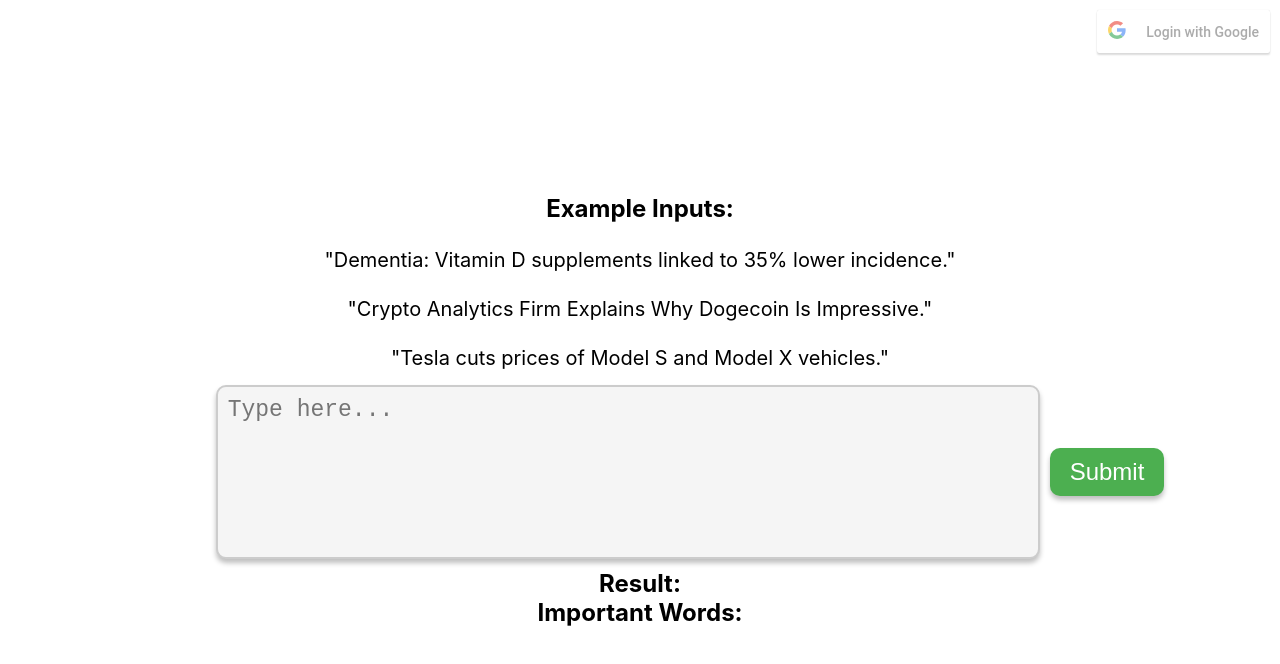
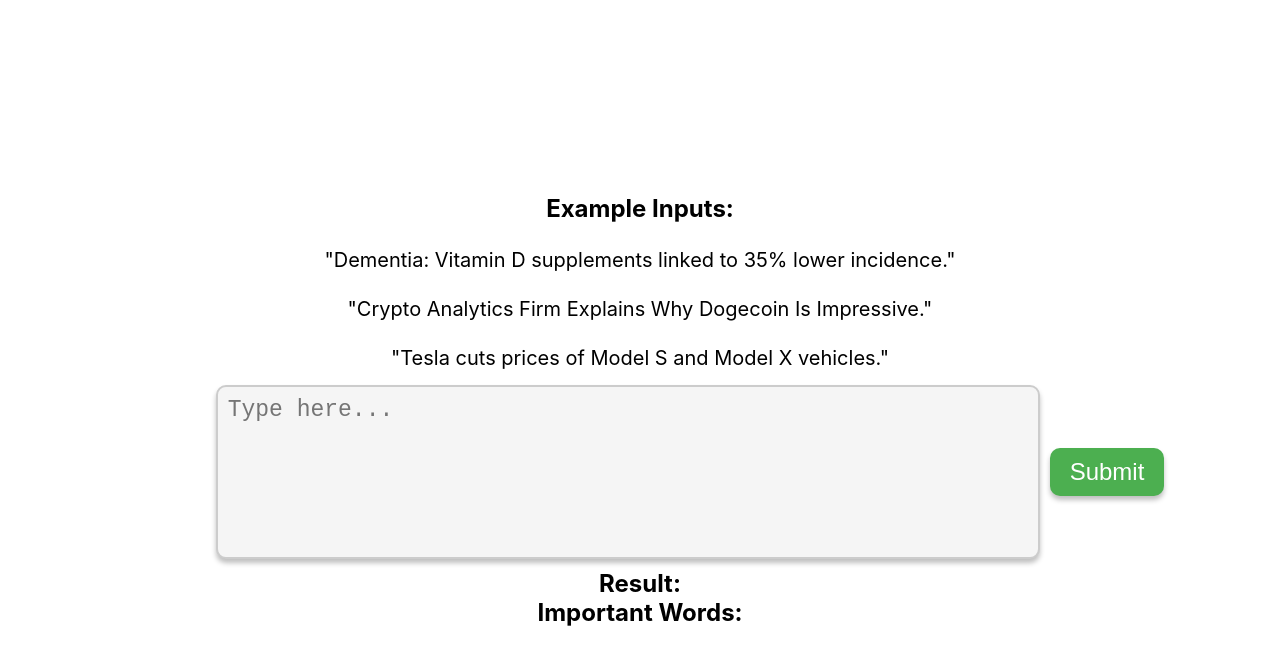
Before and after one commit to subeom7/text-classification-and-evaluation, a React (Create React App) app in the folder client/: page / in a window 1280 px wide. Shown: the top 664 px of the page. Built offline with nearby package versions, Linux system fonts and the light colour scheme; no server answers.

Commit message:
feat: implement Google OAuth login

```diff
--- a/client/src/App.js
+++ b/client/src/App.js
@@ -1,11 +1,48 @@
-import { useState } from 'react';
+import { useState, useEffect } from 'react';
 import axios from 'axios';
-import { GoogleLogin } from 'react-google-login';
+import jwt_decode from 'jwt-decode';
 import './App.css';
 
 function App() {
   const [responseData, setResponseData] = useState('');
   const [inputText, setInputText] = useState('');
+  const [user, setUser ] = useState({});
+
+  function handleCallbackResponse(response){
+    console.log("Encoded JWT ID token: " + response.credential);
+    var userObject = jwt_decode(response.credential);
+    console.log(userObject);
+    setUser(userObject);
+    document.getElementById("signInDiv").hidden = true;
+  }
+
+  function handleSignOut(event) {
+    setUser({});
+    document.getElementById("signInDiv").hidden = false;
+  }
+
+  useEffect(() => {
+    const initGoogleSignIn = () => {
+      if (window.google && window.google.accounts) {
+        window.google.accounts.id.initialize({
+          client_id: "845464112864-v3o86f5qj5mpbt4jf7qf8ji2p6qjj6lt.apps.googleusercontent.com",
+          callback: handleCallbackResponse,
+        });
+
+        window.google.accounts.id.renderButton(
+          document.getElementById("signInDiv"),
+          { theme: "outline", size: "large" }
+        );
+
+        window.google.accounts.id.prompt();
+      } else {
+        setTimeout(initGoogleSignIn, 100);
+      }
+    };
+
+    initGoogleSignIn();
+  }, []);
+
 
   const handleClick = async () => {
     try {
@@ -23,32 +60,23 @@ function App() {
     setInputText(event.target.value);
   };
 
- const responseGoogle = async (response) => {
-  if (response.error) {
-    console.error("Google Login Error:", response.error);
-    return;
-  }
-  // Send the received token to the Flask backend for validation
-  try {
-    const result = await axios.post("http://localhost:5002/auth/google", {
-      token: response.tokenId,
-    });
-    console.log("Login success:", result.data);
-  } catch (error) {
-    console.error("Login error:", error);
-  }
-};
-
-
   return (
     <div style={{ display: 'flex', flexDirection: 'column', justifyContent: 'center', alignItems: 'center', height: '100vh' }}>
-       <div style={{ position: 'absolute', top: '10px', right: '10px' }}>
-        <GoogleLogin
-          clientId={"845464112864-v3o86f5qj5mpbt4jf7qf8ji2p6qjj6lt.apps.googleusercontent.com"}
-          buttonText="Login with Google"
-          onSuccess={responseGoogle}
-          onFailure={responseGoogle}
-        />
+        <div style={{ position: 'absolute', top: '30px', right: '50px' }}>
+          <div className="App">
+          <div id="signInDiv"></div>
+
+          { user &&
+            <div>
+              <h3>{user.name}</h3>
+              <img src={user.picture}></img>
+              </div>
+          }
+
+          { Object.keys(user).length !== 0 &&
+            <button style={{ fontSize: '12px', padding: '10px 20px', borderRadius: '10px', border: 'none', backgroundColor: '#4CAF50', color: 'white', boxShadow: '0px 4px 5px rgba(0, 0, 0, 0.25)' }} onClick={ (e) => handleSignOut(e)}>Sign Out</button>
+          }
+          </div>
         </div>
       <div style={{ fontSize: '24px', padding: '10px', marginBottom: '5px', fontWeight: 'bold' }}>Example Inputs:</div>
       <div style={{ fontSize: '20px', padding: '10px', marginBottom: '5px' }}>"Dementia: Vitamin D supplements linked to 35% lower incidence."</div>
```
Lines whose indentation alone changed are shown as unchanged.
